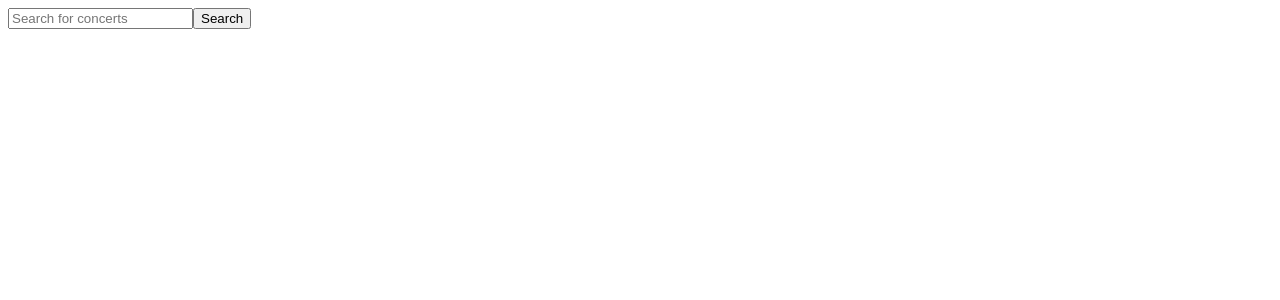
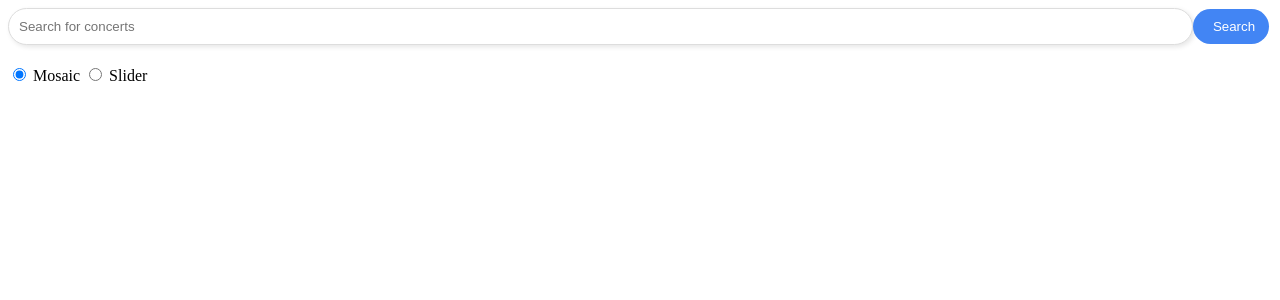
Before and after one commit to Projet-EPITA/search-engine-flickr-projet, an Angular app: page / in a window 1280 px wide. Shown: the top 300 px of the page. Built offline with nearby package versions, Linux system fonts and the light colour scheme.

Commit message:
CSS Changes

```diff
--- a/angular.json
+++ b/angular.json
@@ -87,12 +87,21 @@
               "src/assets"
             ],
             "styles": [
-              "src/styles.css"
+              "src/styles.css",
+              "node_modules/owl.carousel/dist/assets/owl.carousel.min.css",
+              "node_modules/owl.carousel/dist/assets/owl.theme.default.min.css"
             ],
-            "scripts": []
+            "scripts": [
+              "node_modules/jquery/dist/jquery.min.js",
+              "node_modules/owl.carousel/dist/owl.carousel.min.js"
+            ]
+
           }
         }
       }
     }
+  },
+  "cli": {
+    "analytics": "f8e884bd-5737-41d3-8cf8-8ec16eaa4ea4"
   }
 }
--- a/src/app/components/concert-search/concert-search.component.css
+++ b/src/app/components/concert-search/concert-search.component.css
@@ -0,0 +1,45 @@
+/* Style de la barre de recherche */
+input[type="text"] {
+    width: 92%; /* Largeur de la barre de recherche */
+    padding: 10px; /* Espacement interne */
+    border: 1px solid #ddd; /* Bordure légère */
+    border-radius: 20px; /* Bordures arrondies */
+    box-shadow: 2px 2px 5px rgba(0, 0, 0, 0.1); /* Ombre légère */
+    margin-bottom: 20px; /* Espace sous la barre de recherche */
+}
+
+/* Style du bouton de recherche */
+button {
+    width: 6%;
+    padding: 10px 20px;
+    border-radius: 20px;
+    border: none;
+    background-color: #4285F4; /* Couleur de fond */
+    color: white; /* Couleur du texte */
+    cursor: pointer; /* Curseur de pointeur */
+}
+
+/* Conteneur des images */
+.images {
+    display: flex;
+    flex-wrap: wrap;
+    justify-content: center; /* Centrer les éléments */
+}
+
+/* Style des images dans le conteneur */
+.images div {
+    margin: 10px; /* Espacement entre les images */
+    flex: 0 0 200px; /* Flex basis à 200px */
+}
+
+.images img {
+    width: 100%; /* Largeur de l'image à 100% de son conteneur */
+    height: 150px; /* Hauteur fixe pour toutes les images */
+    object-fit: cover; /* Gère les images de différentes tailles */
+    border-radius: 10px; /* Bordures arrondies pour esthétique */
+}
+
+.modal-body img {
+    width: 100%; /* Largeur complète de la modal */
+    height: auto; /* Hauteur automatique pour maintenir le ratio */
+}
--- a/src/app/components/concert-search/concert-search.component.html
+++ b/src/app/components/concert-search/concert-search.component.html
@@ -2,11 +2,21 @@
     <input type="text" placeholder="Search for concerts" [(ngModel)]="searchQuery">
     <button (click)="searchConcerts()">Search</button>
 </div>
+
+<div>
+    <label>
+        <input type="radio" name="viewMode" value="mosaic" [(ngModel)]="viewMode"> Mosaic
+    </label>
+    <label>
+        <input type="radio" name="viewMode" value="slider" [(ngModel)]="viewMode"> Slider
+    </label>
+</div>
+
 <div *ngIf="noResults">
     <p>No results found.</p>
 </div>
-<div *ngIf="showResults">
+<div class="images" *ngIf="showResults">
     <div *ngFor="let photo of concertPhotos">
-        <img [src]="photo.url_m" alt="{{ photo.title }}">
+        <a href="#"><img [src]="photo.url_m" alt="{{ photo.title }}"></a>
     </div>
 </div>
--- a/src/app/components/concert-search/concert-search.component.ts
+++ b/src/app/components/concert-search/concert-search.component.ts
@@ -11,6 +11,7 @@ export class ConcertSearchComponent {
   concertPhotos: any[] = [];
   noResults: boolean = false;
   showResults: boolean = false;
+  viewMode: string = 'mosaic';
 
   constructor(private http: HttpClient) {}
 
```
Also changed, not shown: package.json (+7 -0 lines), 1 other file (tests, documents, lock files or other folders).
